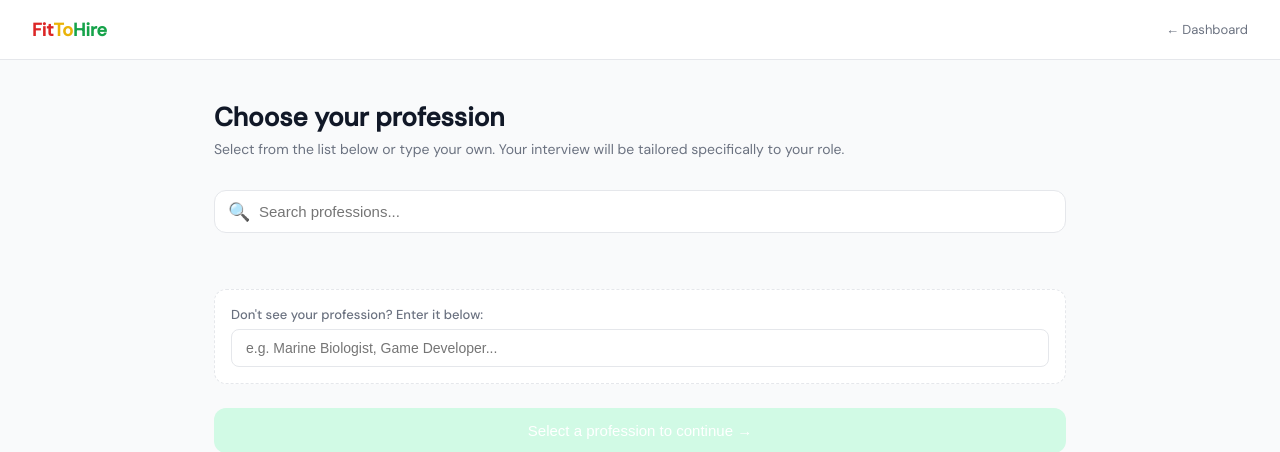
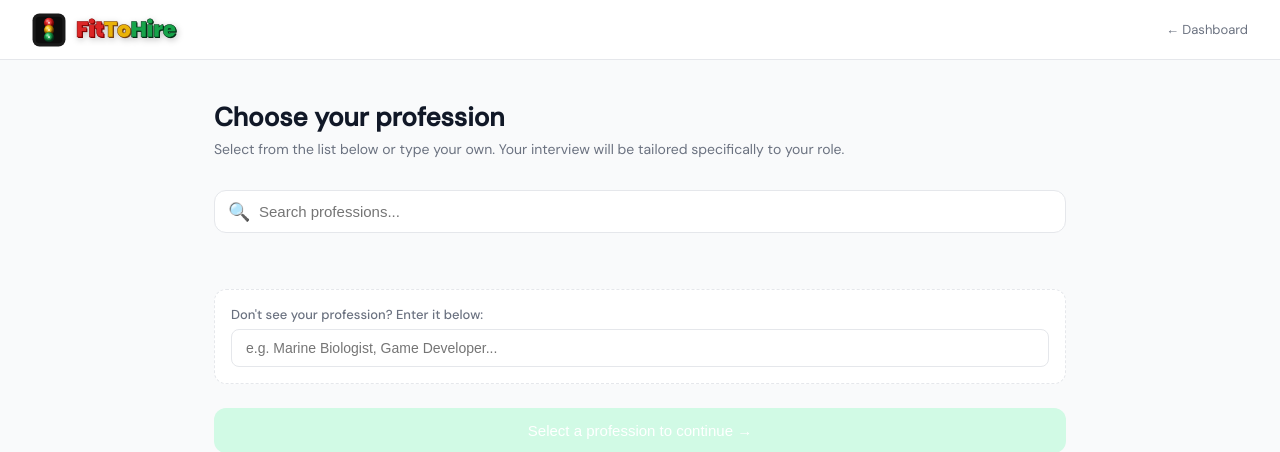
Before and after one commit to AuditDesk/fittohire, a FastAPI app: template app/templates/interview/start.html in a window 1280 px wide. Shown: the top 452 px of the page. Run offline with FastAPI, Linux system fonts and the light colour scheme; the template is opened without the code that fills it, so the values that code supplies are empty.

Commit message:
Update start.html

```diff
--- a/app/templates/interview/start.html
+++ b/app/templates/interview/start.html
@@ -6,6 +6,13 @@
   <title>Choose Profession — FitToHire</title>
   <link href="https://fonts.googleapis.com/css2?family=DM+Sans:wght@300;400;500&display=swap" rel="stylesheet">
   <style>
+  @import url('https://fonts.googleapis.com/css2?family=Poppins:wght@900&display=swap');
+  .fth-logo { display:inline-flex; align-items:center; gap:10px; text-decoration:none; }
+  .fth-logo-text { font-family:'Poppins','Arial Black',sans-serif; font-weight:900; font-size:22px; letter-spacing:-0.5px; line-height:1; filter:drop-shadow(1px 2px 3px rgba(0,0,0,0.22)); display:inline-flex; }
+  .fth-logo-text .f { color:#DC2626; -webkit-text-stroke:0.5px #7f0000; text-shadow:1px 1px 0 #7f0000; }
+  .fth-logo-text .t { color:#EAB308; -webkit-text-stroke:0.5px #713f12; text-shadow:1px 1px 0 #713f12; }
+  .fth-logo-text .h { color:#16A34A; -webkit-text-stroke:0.5px #052e16; text-shadow:1px 1px 0 #052e16; }
+
     *{box-sizing:border-box;margin:0;padding:0}
     :root{--green:#16A34A;--green-light:#F0FDF4;--border:#E5E7EB;--text:#111827;--muted:#6B7280;--white:#fff}
     body{font-family:'DM Sans',sans-serif;background:#F9FAFB;color:var(--text);min-height:100vh}
@@ -48,7 +55,27 @@
 </head>
 <body>
 <nav>
-  <a href="/" class="logo"><span class="brand-fit">Fit</span><span class="brand-to">To</span><span class="brand-hire">Hire</span></a>
+  <a href="/" class="fth-logo"><svg width="34" height="38" viewBox="0 0 256 256" xmlns="http://www.w3.org/2000/svg" style="flex-shrink:0;">
+  <defs>
+    <radialGradient id="rL" cx="38%" cy="30%" r="62%"><stop offset="0%" stop-color="#ff8080"/><stop offset="38%" stop-color="#DC2626"/><stop offset="100%" stop-color="#6b0000"/></radialGradient>
+    <radialGradient id="aL" cx="38%" cy="30%" r="62%"><stop offset="0%" stop-color="#fef08a"/><stop offset="38%" stop-color="#EAB308"/><stop offset="100%" stop-color="#4a2800"/></radialGradient>
+    <radialGradient id="gL" cx="38%" cy="30%" r="62%"><stop offset="0%" stop-color="#86efac"/><stop offset="38%" stop-color="#16A34A"/><stop offset="100%" stop-color="#022c16"/></radialGradient>
+  </defs>
+  <rect x="4" y="4" width="248" height="248" rx="52" fill="#1a1a1a"/>
+  <rect x="28" y="28" width="200" height="200" rx="28" fill="#0d0d0d"/>
+  <circle cx="128" cy="74" r="38" fill="url(#rL)"/>
+  <circle cx="128" cy="74" r="19" fill="#ff6060" opacity="0.35"/>
+  <circle cx="128" cy="74" r="8" fill="white" opacity="0.72"/>
+  <ellipse cx="114" cy="61" rx="13" ry="7" fill="white" opacity="0.2"/>
+  <circle cx="128" cy="128" r="38" fill="url(#aL)"/>
+  <circle cx="128" cy="128" r="19" fill="#fde047" opacity="0.35"/>
+  <circle cx="128" cy="128" r="8" fill="white" opacity="0.72"/>
+  <ellipse cx="114" cy="115" rx="13" ry="7" fill="white" opacity="0.2"/>
+  <circle cx="128" cy="182" r="38" fill="url(#gL)"/>
+  <circle cx="128" cy="182" r="19" fill="#4ade80" opacity="0.35"/>
+  <circle cx="128" cy="182" r="8" fill="white" opacity="0.72"/>
+  <ellipse cx="114" cy="169" rx="13" ry="7" fill="white" opacity="0.2"/>
+</svg><span class="fth-logo-text"><span class="f">Fit</span><span class="t">To</span><span class="h">Hire</span></span></a>
   <a href="/dashboard" style="font-size:13px;color:var(--muted);text-decoration:none">← Dashboard</a>
 </nav>
 <div class="page">
```
